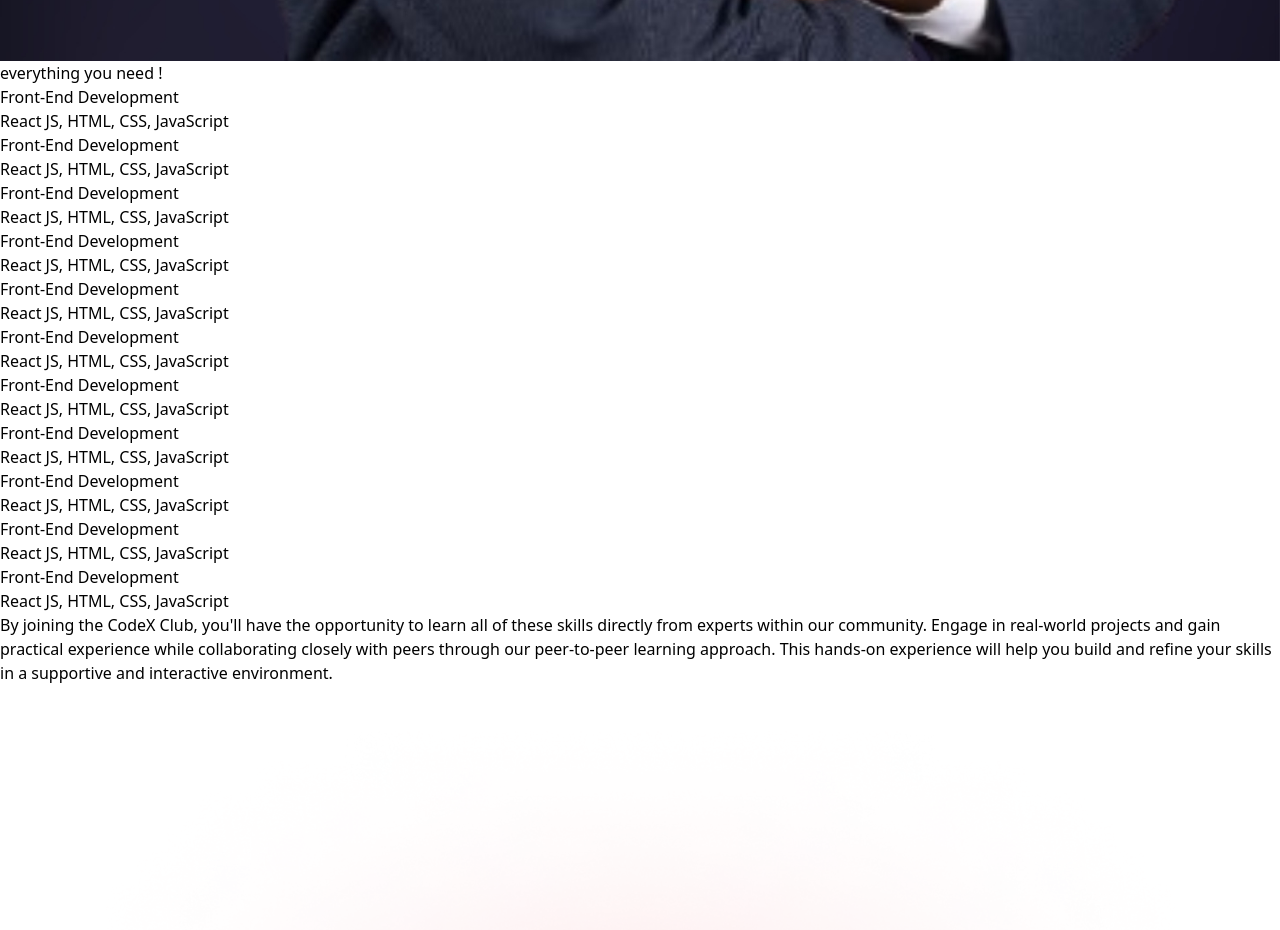
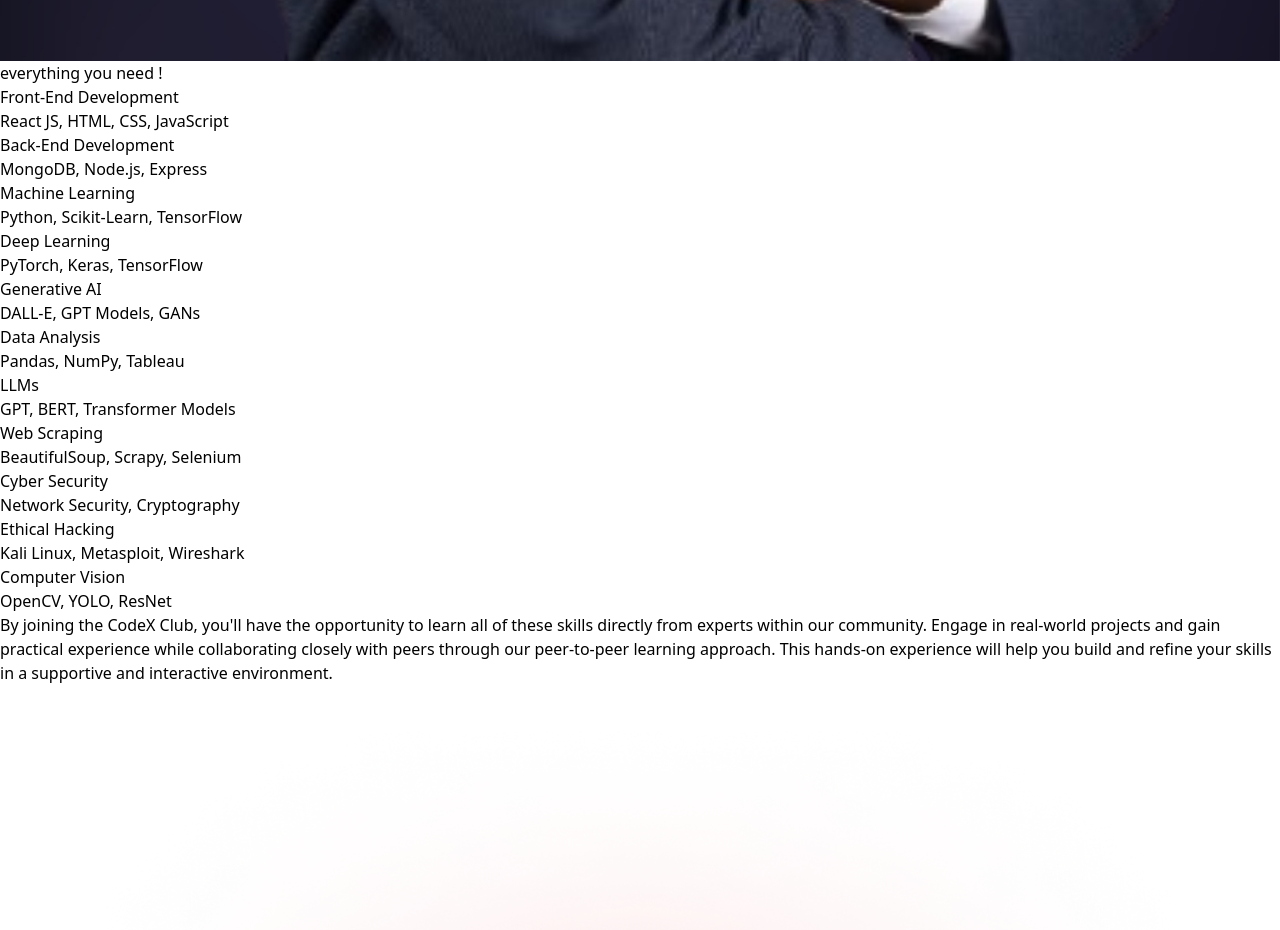
Before and after one commit to itsmechaithanya/Codex, a React (Vite) app: page / in a window 1280 px wide. Shown: the part 5780-6710 px from the top of the page. Built offline with nearby package versions, Linux system fonts and the light colour scheme.

Commit message:
first commit

```diff
--- a/src/Components/Home.jsx
+++ b/src/Components/Home.jsx
@@ -49,49 +49,49 @@
       <div className=' w-screen mt-[15vh]'>
         <h1 className='text-[4vw] font-bold pt-[10vh] pl-[6vw] capitalize'>everything you need !</h1>
         <div className='mt-[8vh] flex flex-col justify-center items-center'>
-            <div className='flex justify-between items-center  w-[80vw] h-[10vh]'>
+            <div className='flex justify-between items-center w-[80vw] h-[10vh]'>
                 <h1 className='font-semibold text-[2.2vw]'>Front-End Development</h1>
                 <h1 className='text-[#C5C5C5]'>React JS, HTML, CSS, JavaScript</h1>
             </div>
-            <div className='flex justify-between items-center  w-[80vw] h-[10vh]'>
-                <h1 className='font-semibold text-[2.2vw]'>Front-End Development</h1>
-                <h1 className='text-[#C5C5C5]'>React JS, HTML, CSS, JavaScript</h1>
+            <div className='flex justify-between items-center w-[80vw] h-[10vh]'>
+                <h1 className='font-semibold text-[2.2vw]'>Back-End Development</h1>
+                <h1 className='text-[#C5C5C5]'>MongoDB, Node.js, Express</h1>
             </div>
-            <div className='flex justify-between items-center  w-[80vw] h-[10vh]'>
-                <h1 className='font-semibold text-[2.2vw]'>Front-End Development</h1>
-                <h1 className='text-[#C5C5C5]'>React JS, HTML, CSS, JavaScript</h1>
+            <div className='flex justify-between items-center w-[80vw] h-[10vh]'>
+                <h1 className='font-semibold text-[2.2vw]'>Machine Learning</h1>
+                <h1 className='text-[#C5C5C5]'>Python, Scikit-Learn, TensorFlow</h1>
             </div>
-            <div className='flex justify-between items-center  w-[80vw] h-[10vh]'>
-                <h1 className='font-semibold text-[2.2vw]'>Front-End Development</h1>
-                <h1 className='text-[#C5C5C5]'>React JS, HTML, CSS, JavaScript</h1>
+            <div className='flex justify-between items-center w-[80vw] h-[10vh]'>
+                <h1 className='font-semibold text-[2.2vw]'>Deep Learning</h1>
+                <h1 className='text-[#C5C5C5]'>PyTorch, Keras, TensorFlow</h1>
             </div>
-            <div className='flex justify-between items-center  w-[80vw] h-[10vh]'>
-                <h1 className='font-semibold text-[2.2vw]'>Front-End Development</h1>
-                <h1 className='text-[#C5C5C5]'>React JS, HTML, CSS, JavaScript</h1>
+            <div className='flex justify-between items-center w-[80vw] h-[10vh]'>
+                <h1 className='font-semibold text-[2.2vw]'>Generative AI</h1>
+                <h1 className='text-[#C5C5C5]'>DALL-E, GPT Models, GANs</h1>
             </div>
-            <div className='flex justify-between items-center  w-[80vw] h-[10vh]'>
-                <h1 className='font-semibold text-[2.2vw]'>Front-End Development</h1>
-                <h1 className='text-[#C5C5C5]'>React JS, HTML, CSS, JavaScript</h1>
+            <div className='flex justify-between items-center w-[80vw] h-[10vh]'>
+                <h1 className='font-semibold text-[2.2vw]'>Data Analysis</h1>
+                <h1 className='text-[#C5C5C5]'>Pandas, NumPy, Tableau</h1>
             </div>
-            <div className='flex justify-between items-center  w-[80vw] h-[10vh]'>
-                <h1 className='font-semibold text-[2.2vw]'>Front-End Development</h1>
-                <h1 className='text-[#C5C5C5]'>React JS, HTML, CSS, JavaScript</h1>
+            <div className='flex justify-between items-center w-[80vw] h-[10vh]'>
+                <h1 className='font-semibold text-[2.2vw]'>LLMs</h1>
+                <h1 className='text-[#C5C5C5]'>GPT, BERT, Transformer Models</h1>
             </div>
-            <div className='flex justify-between items-center  w-[80vw] h-[10vh]'>
-                <h1 className='font-semibold text-[2.2vw]'>Front-End Development</h1>
-                <h1 className='text-[#C5C5C5]'>React JS, HTML, CSS, JavaScript</h1>
+            <div className='flex justify-between items-center w-[80vw] h-[10vh]'>
+                <h1 className='font-semibold text-[2.2vw]'>Web Scraping</h1>
+                <h1 className='text-[#C5C5C5]'>BeautifulSoup, Scrapy, Selenium</h1>
             </div>
-            <div className='flex justify-between items-center  w-[80vw] h-[10vh]'>
-                <h1 className='font-semibold text-[2.2vw]'>Front-End Development</h1>
-                <h1 className='text-[#C5C5C5]'>React JS, HTML, CSS, JavaScript</h1>
+            <div className='flex justify-between items-center w-[80vw] h-[10vh]'>
+                <h1 className='font-semibold text-[2.2vw]'>Cyber Security</h1>
+                <h1 className='text-[#C5C5C5]'>Network Security, Cryptography</h1>
             </div>
-            <div className='flex justify-between items-center  w-[80vw] h-[10vh]'>
-                <h1 className='font-semibold text-[2.2vw]'>Front-End Development</h1>
-                <h1 className='text-[#C5C5C5]'>React JS, HTML, CSS, JavaScript</h1>
+            <div className='flex justify-between items-center w-[80vw] h-[10vh]'>
+                <h1 className='font-semibold text-[2.2vw]'>Ethical Hacking</h1>
+                <h1 className='text-[#C5C5C5]'>Kali Linux, Metasploit, Wireshark</h1>
             </div>
-            <div className='flex justify-between items-center  w-[80vw] h-[10vh]'>
-                <h1 className='font-semibold text-[2.2vw]'>Front-End Development</h1>
-                <h1 className='text-[#C5C5C5]'>React JS, HTML, CSS, JavaScript</h1>
+            <div className='flex justify-between items-center w-[80vw] h-[10vh]'>
+                <h1 className='font-semibold text-[2.2vw]'>Computer Vision</h1>
+                <h1 className='text-[#C5C5C5]'>OpenCV, YOLO, ResNet</h1>
             </div>
         </div>
       </div>
```
